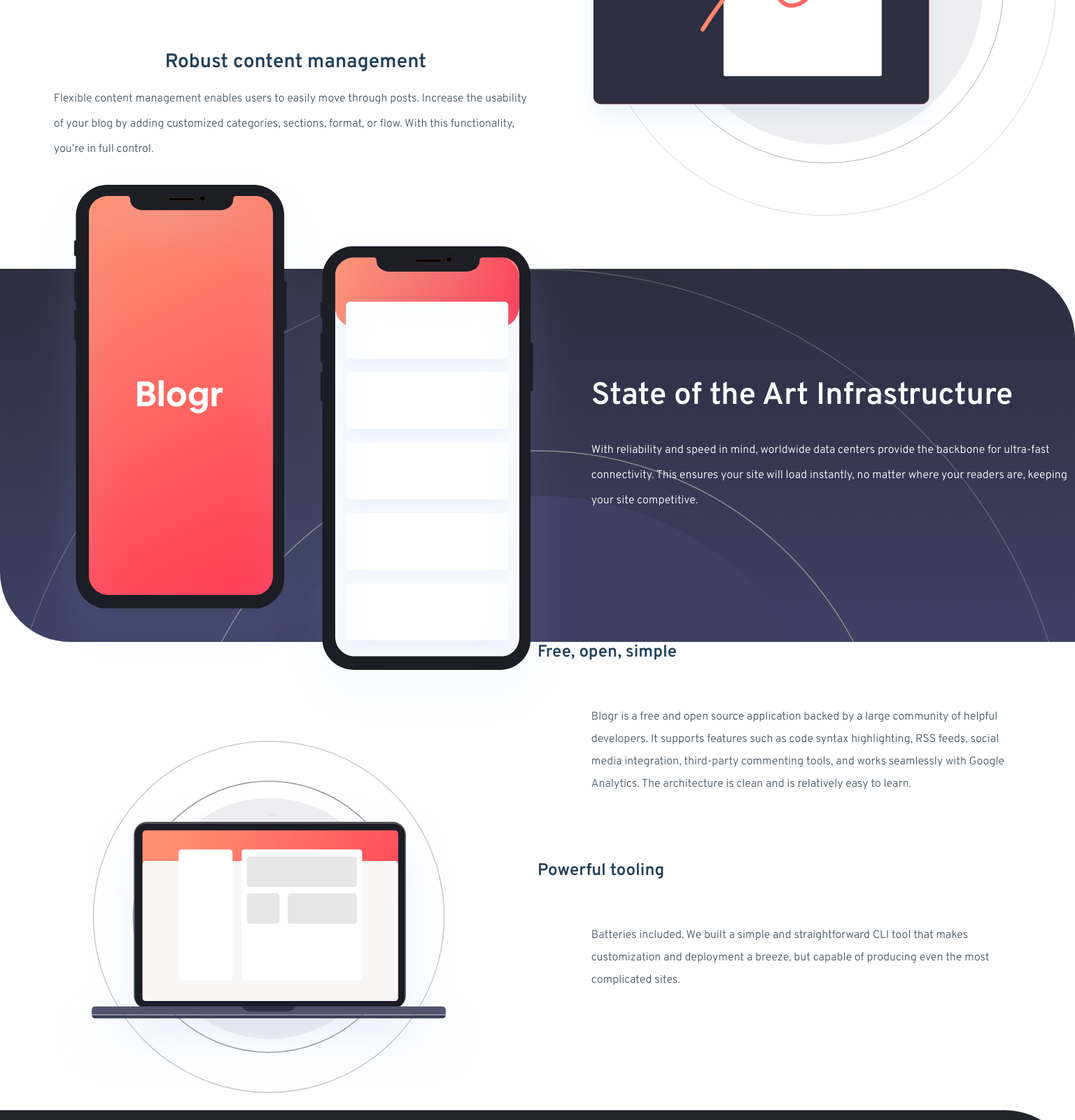
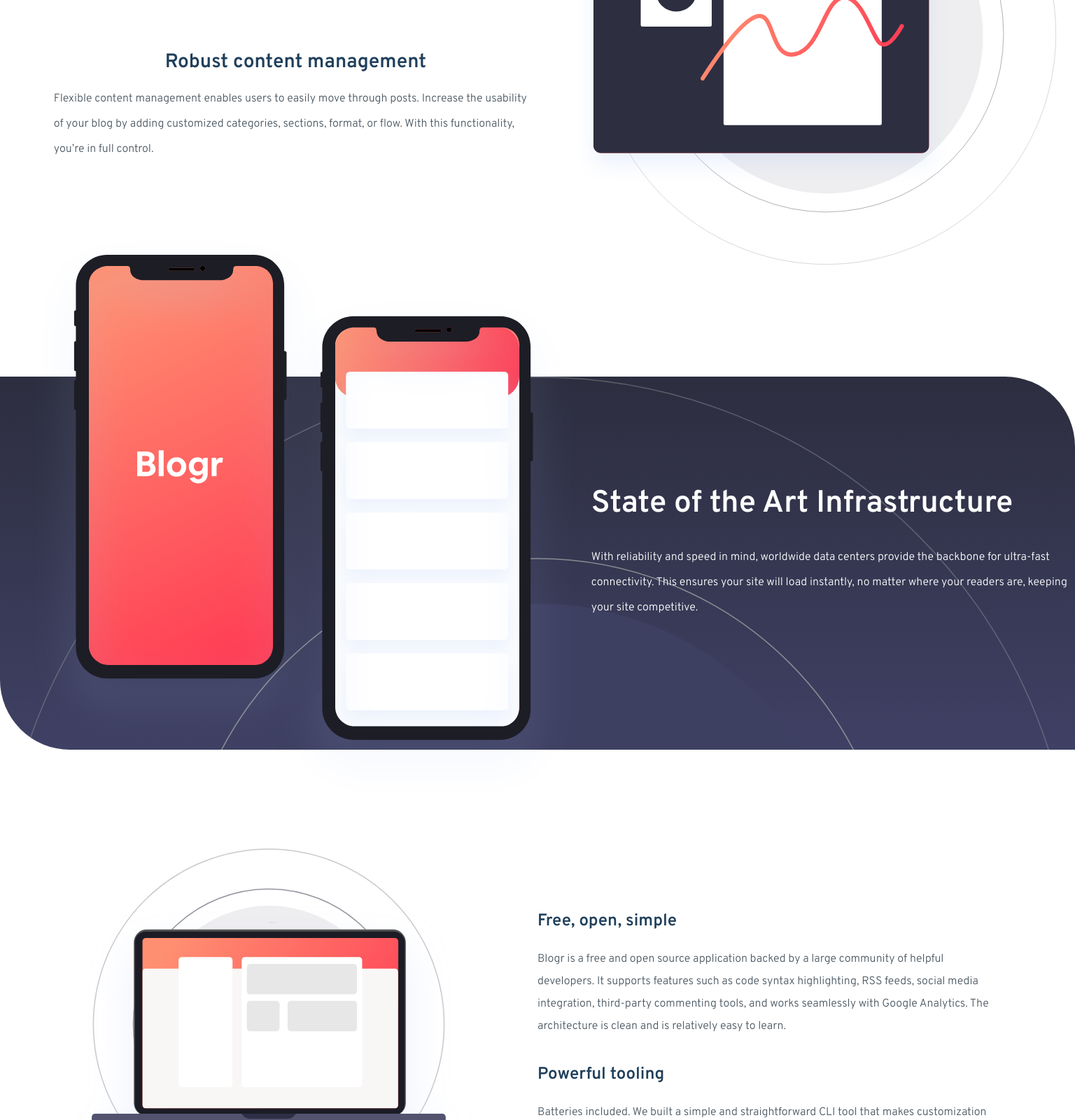
Before and after one commit to Schmelzofen/Blogr-LandingPage, a website: page index.html in a window 1536 px wide. Shown: the part 1420-3020 px from the top of the page at 70% size. Drawn offline with Linux system fonts and the light colour scheme.

Commit message:
desktop design fixes

```diff
--- a/assets/css/style.css
+++ b/assets/css/style.css
@@ -371,7 +371,7 @@
     #phones {
         position: absolute;
         width: 50%;
-        top: 650px;
+        top: 750px;
         left: 50px;
     }
 
@@ -396,7 +396,7 @@
 
     .grid img {
         grid-column: 2/3;
-        margin-top: -150px;
+        margin-top: -80px;
         margin-left: 50px;
     }
 
@@ -410,7 +410,7 @@
     }
 
     #gridText p:nth-of-type(2) {
-        padding: 0 0 70% 10%;
+        padding: 0 0 90% 10%;
     }
 
     main section:nth-of-type(2) h2 {
@@ -453,21 +453,21 @@
     }
 
     main section:nth-of-type(3) h2:nth-of-type(1) {
-        padding: 30% 0 3% 0;
+        padding: 30% 0 3% 0 !important;
     }
 
     main section:nth-of-type(3) p:nth-of-type(1) {
         line-height: 4vh;
-        padding: 0 15% 5% 0;
+        padding: 0 15% 5% 0 !important;
     }
 
     main section:nth-of-type(3) h2:nth-of-type(2) {
-        padding: 0 0 3% 0;
+        padding: 0 0 3% 0 !important;
     }
 
     main section:nth-of-type(3) p:nth-of-type(2) {
         line-height: 4vh;
-        padding: 0 15% 0 0;
+        padding: 0 15% 15% 0 !important;
     }
 
     footer {
```
